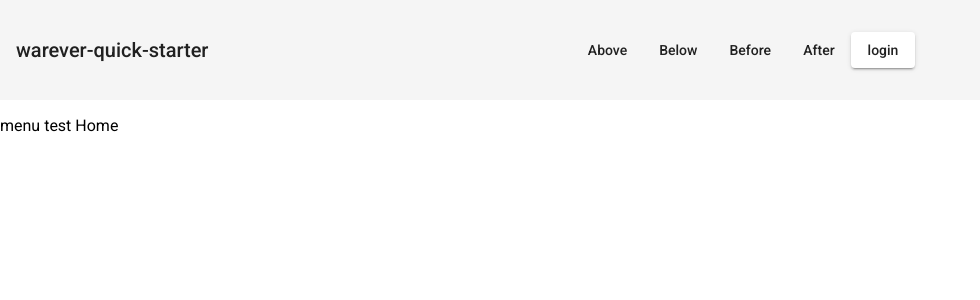
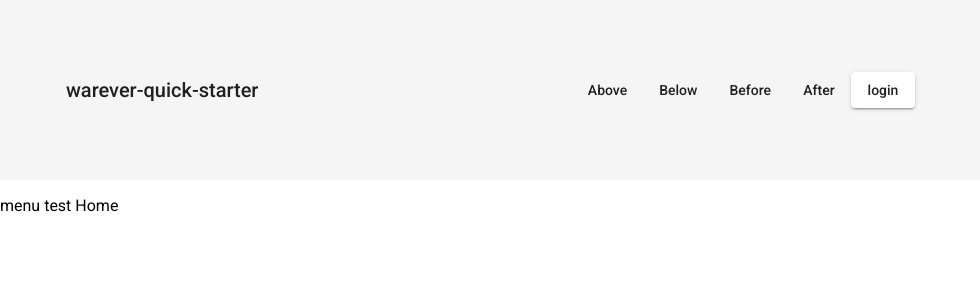
Before and after one commit to Amarse/angular-start-pack, an Angular app: page / in a window 1280 px wide. Shown: the top 300 px of the page, without its empty margins (0-980 px from the left). Built offline with nearby package versions, Linux system fonts and the light colour scheme.

Commit message:
tooltip css관련 넓이 수정

```diff
--- a/src/app/app.component.css
+++ b/src/app/app.component.css
@@ -1,5 +1,5 @@
 .mat-toolbar-single-row {
-    height: 100px;
+    height: 180px;
     width: 100%;
 
 }
@@ -8,3 +8,11 @@
     position: absolute;
     right: 365px;
 }
+
+
+h1{
+    margin:25px;
+    margin-left: 50px;
+
+
+}
--- a/src/app/app.component.html
+++ b/src/app/app.component.html
@@ -1,3 +1,4 @@
+<div>
 <mat-toolbar>
 
     <h1 routerLink="">warever-quick-starter</h1>
@@ -32,10 +33,10 @@
 
 </span>
 
+</mat-toolbar>
 
 
 
-</mat-toolbar>
+<router-outlet></router-outlet>
 
-
-<router-outlet></router-outlet>
+</div>
```
Also changed, not shown: src/app/app.module.ts (+22 -26 lines).
